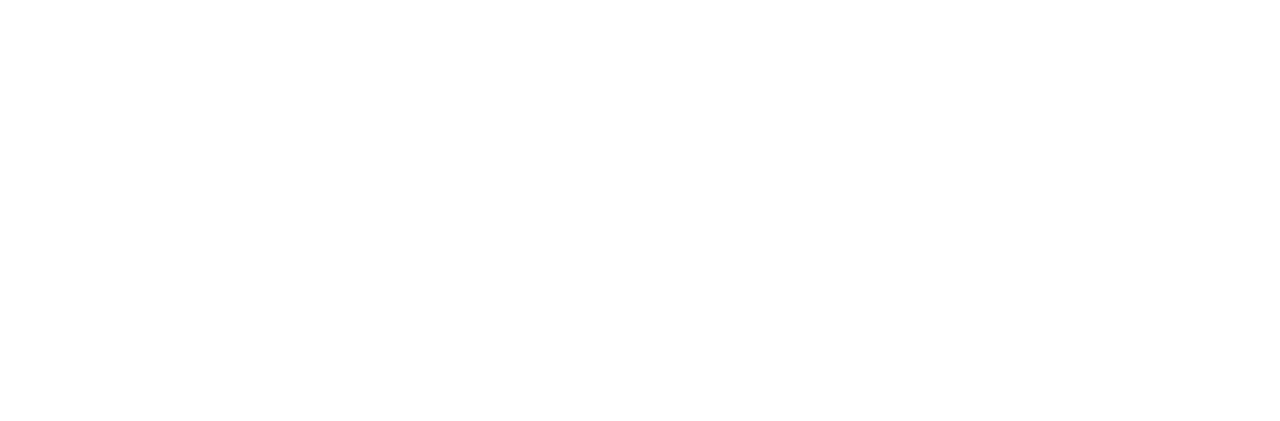
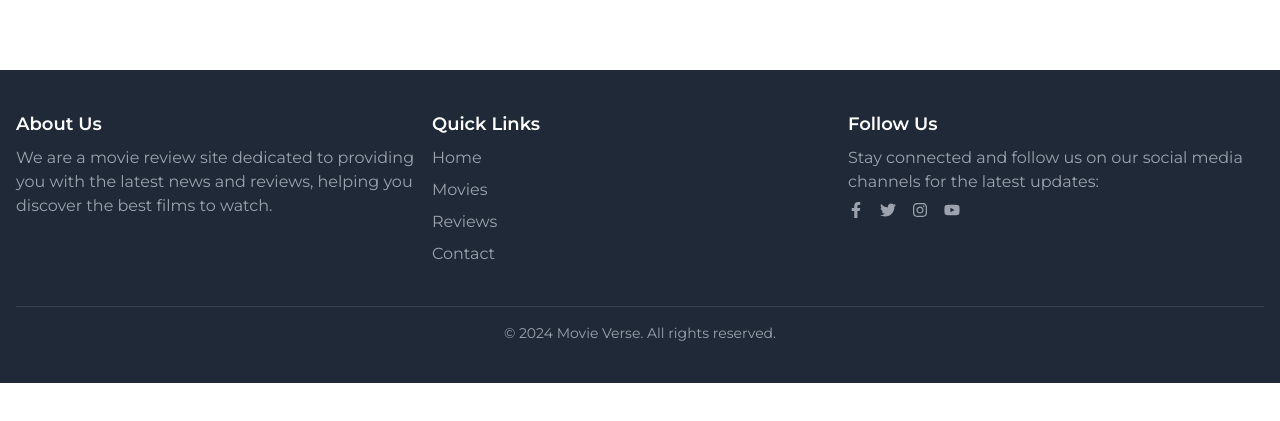
Before and after one commit to mdsajalali/movie-verse, a Next.js app: page / in a window 1280 px wide. Shown: the part 285-706 px from the top of the page. Built offline with nearby package versions, Linux system fonts and the light colour scheme; no server answers.

Commit message:
add: footer

```diff
--- a/src/app/page.tsx
+++ b/src/app/page.tsx
@@ -1,9 +1,11 @@
+import Footer from "@/pages/Footer";
 import Movies from "@/pages/Movies";
 
 const page = () => {
   return (
     <>
       <Movies />
+      <Footer />
     </>
   );
 };
--- /dev/null
+++ b/src/pages/Footer.tsx
@@ -0,0 +1,74 @@
+import React from "react";
+import { FaFacebookF, FaTwitter, FaInstagram, FaYoutube } from "react-icons/fa";
+
+const Footer = () => {
+  return (
+    <footer className="bg-gray-800 text-white py-10">
+      <div className="container mx-auto px-4">
+        <div className="flex flex-col md:flex-row justify-between">
+          <div className="mb-6 md:mb-0 w-full md:w-1/3">
+            <h3 className="text-lg font-semibold mb-2">About Us</h3>
+            <p className="text-gray-400">
+              We are a movie review site dedicated to providing you with the
+              latest news and reviews, helping you discover the best films to
+              watch.
+            </p>
+          </div>
+          <div className="mb-6 md:mb-0 w-full md:w-1/3">
+            <h3 className="text-lg font-semibold mb-2">Quick Links</h3>
+            <ul className="space-y-2">
+              <li>
+                <a href="#" className="text-gray-400 hover:text-white">
+                  Home
+                </a>
+              </li>
+              <li>
+                <a href="#" className="text-gray-400 hover:text-white">
+                  Movies
+                </a>
+              </li>
+              <li>
+                <a href="#" className="text-gray-400 hover:text-white">
+                  Reviews
+                </a>
+              </li>
+              <li>
+                <a href="#" className="text-gray-400 hover:text-white">
+                  Contact
+                </a>
+              </li>
+            </ul>
+          </div>
+          <div className="mb-6 md:mb-0 w-full md:w-1/3">
+            <h3 className="text-lg font-semibold mb-2">Follow Us</h3>
+            <p className="text-gray-400 mb-2">
+              Stay connected and follow us on our social media channels for the
+              latest updates:
+            </p>
+            <div className="flex space-x-4">
+              <a href="#" className="text-gray-400 hover:text-white">
+                <FaFacebookF />
+              </a>
+              <a href="#" className="text-gray-400 hover:text-white">
+                <FaTwitter />
+              </a>
+              <a href="#" className="text-gray-400 hover:text-white">
+                <FaInstagram />
+              </a>
+              <a href="#" className="text-gray-400 hover:text-white">
+                <FaYoutube />
+              </a>
+            </div>
+          </div>
+        </div>
+        <div className="border-t border-gray-700 mt-10 pt-4 text-center">
+          <p className="text-gray-400 text-sm">
+            &copy; {new Date().getFullYear()} Movie Verse. All rights reserved.
+          </p>
+        </div>
+      </div>
+    </footer>
+  );
+};
+
+export default Footer;
```
